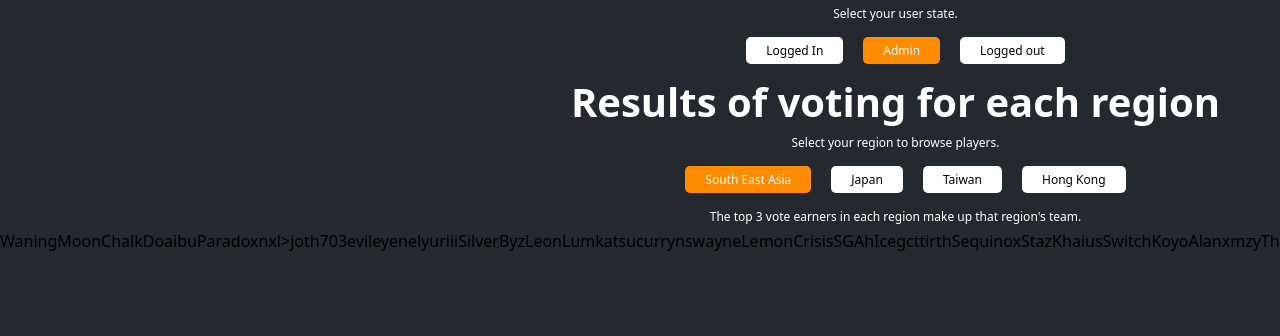
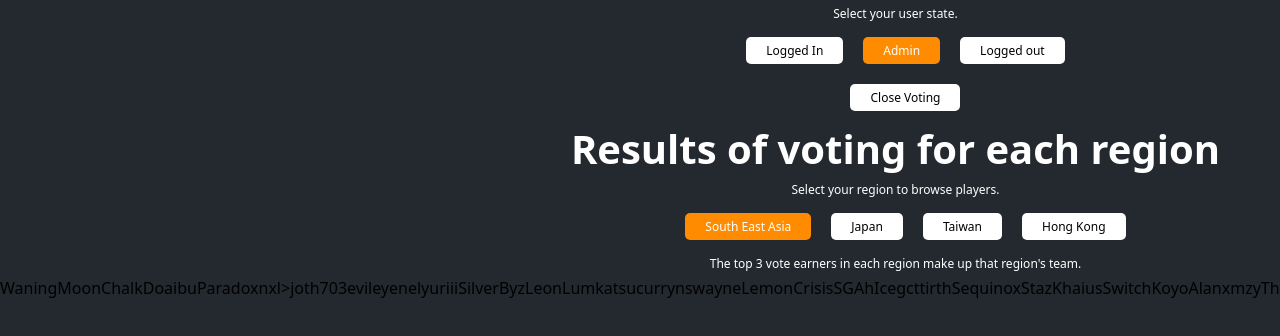
Before and after one commit to forbesd7/coding-challenge, a React (Create React App) app: page / in a window 1280 px wide. Both pictures are taken after a click on the element "Admin". Shown: the top 336 px of the page. Built offline with nearby package versions, Linux system fonts and the light colour scheme.

Commit message:
added button for closing and opening the voting

```diff
--- a/src/components/VotingPage.js
+++ b/src/components/VotingPage.js
@@ -12,9 +12,14 @@ class VotingPage extends Component {
     super(props);
     this.state = {
       selectedState: USERSTATES[0],
-      selectedRegion: REGIONS[0]
+      selectedRegion: REGIONS[0],
+      votingClosed: false
     };
   }
+
+  toggleVoting = () => {
+    this.setState({ votingClosed: !this.state.votingClosed });
+  };
 
   updateSelectedState = selectedState => {
     this.setState({
@@ -32,8 +37,10 @@ class VotingPage extends Component {
     return (
       <MainContainer>
         <UserStates
-          selectedUserState={this.state.selectedState}
+          selectedState={this.state.selectedState}
           updateSelectedState={this.updateSelectedState}
+          toggleVoting={this.toggleVoting}
+          votingClosed={this.state.votingClosed}
         />
         <RegionContainer
           selectedRegion={this.state.selectedRegion}
--- a/src/components/userStateSection/UserStates.js
+++ b/src/components/userStateSection/UserStates.js
@@ -1,5 +1,5 @@
 import React, { Component, Fragment } from "react";
-import { SubTitle, ButtonContainer } from "../../styledComponents";
+import { SubTitle, ButtonContainer, Button } from "../../styledComponents";
 import UserState from "./UserState";
 const USERSTATES = ["Logged In", "Admin", "Logged out"];
 
@@ -9,9 +9,17 @@ class UserStates extends Component {
     this.state = { selectedUserState: USERSTATES[0] };
   }
 
-  // updateSelectedUserState = selectedUserState => {
-  //   this.setState({ selectedUserState: selectedUserState });
-  // };
+  renderAdminButton = () => {
+    if (this.props.selectedState === "Admin") {
+      return (
+        <ButtonContainer>
+          <Button onClick={this.props.toggleVoting}>
+            {this.props.votingClosed ? "Open Voting" : "Close Voting"}
+          </Button>
+        </ButtonContainer>
+      );
+    } else return;
+  };
 
   render() {
     return (
@@ -19,7 +27,7 @@ class UserStates extends Component {
         <SubTitle>Select your user state.</SubTitle>
         <ButtonContainer>
           {USERSTATES.map((userState, index) => {
-            if (this.props.selectedUserState === userState) {
+            if (this.props.selectedState === userState) {
               return (
                 <UserState
                   selected="true"
@@ -38,6 +46,7 @@ class UserStates extends Component {
             );
           })}
         </ButtonContainer>
+        {this.renderAdminButton()}
       </Fragment>
     );
   }
```
